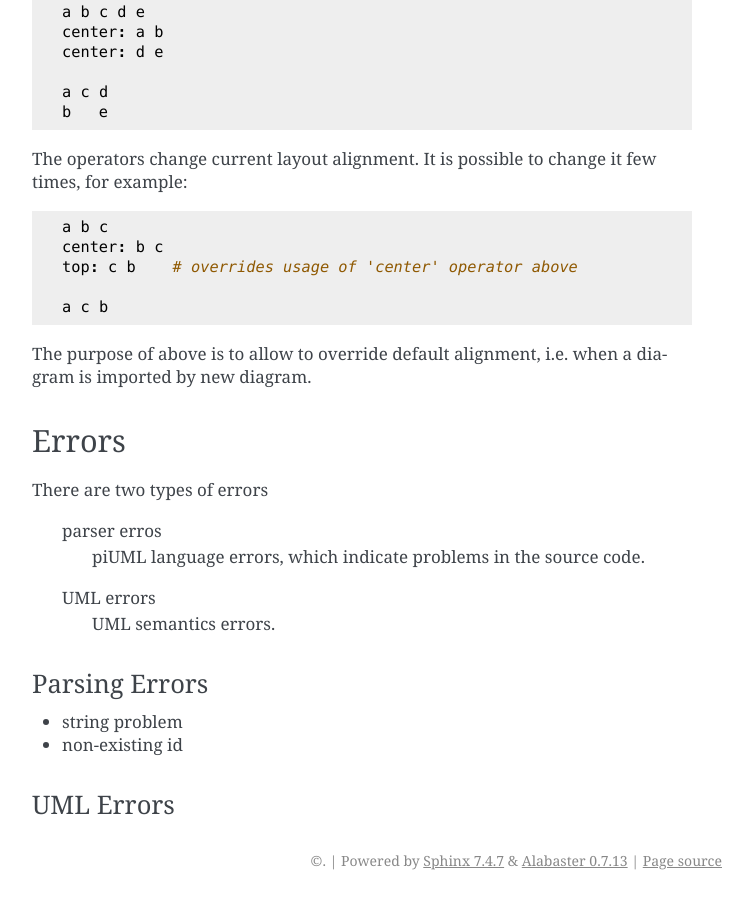
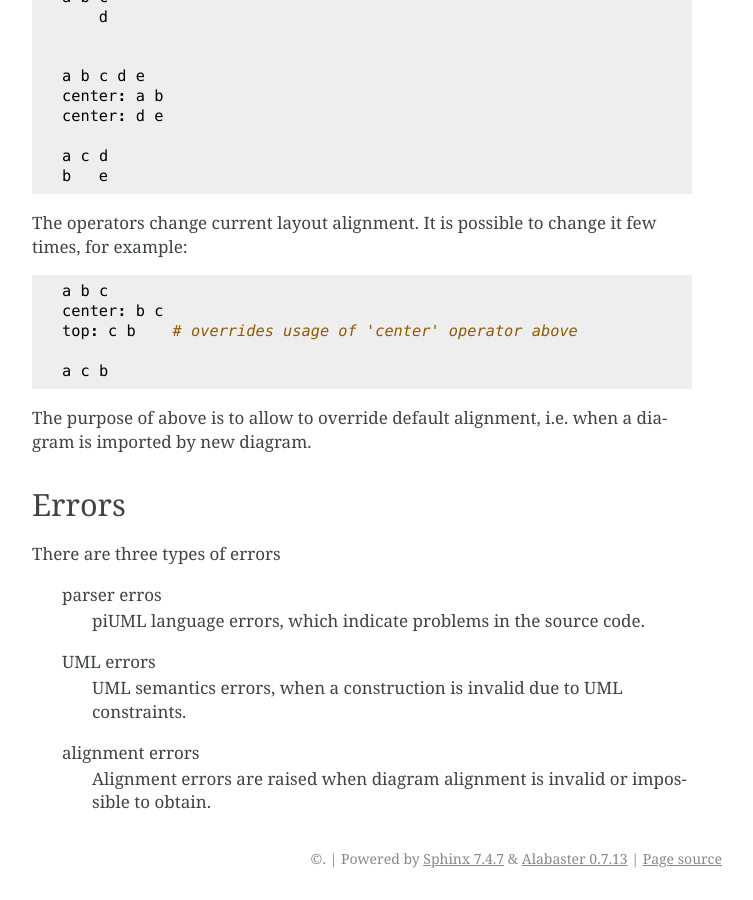
Before and after one commit to wrobell/piuml, a Sphinx documentation site: the page built from doc/user/ref.rst, in a window 1280 px wide and 900 px high, scrolled down 2030 px. Shown: the whole window, without its empty margins (388-1141 px from the left). Built offline with Sphinx 7.4.7, drawn with Linux system fonts in a browser that asks for light colours; pages that are not in the unit, such as notebooks, are missing from menus; some of the changed text lies outside the part shown.

Commit message:
- cleanup docs, so "docs notes" are commented up - piuml errors description improvements

```diff
--- a/doc/hacking/motiv.rst
+++ b/doc/hacking/motiv.rst
@@ -1,5 +1,6 @@
 Motivation
 ==========
 
-- describe model in written communication
-- SketchUML
+.. - describe model in written communication
+
+.. vim: sw=4:et:ai
--- a/doc/user/ref.rst
+++ b/doc/user/ref.rst
@@ -5,8 +5,9 @@
 -----------
 The indentifiers
 
-- must exist when references (i.e. by edges or alignment)
-- cannot be duplicated
+- are unique, i.e. two elements like class and interface cannot have the
+  same id
+- must exist when referenced, i.e. by relationships or alignment
 
 UML Elements
 ------------
@@ -48,8 +49,8 @@
 
 Dependency
 ~~~~~~~~~~
-- <<urime>>
-- o) (o
+.. - <<urime>>
+.. - o) (o
 
 Extension
 ~~~~~~~~~
@@ -60,14 +61,16 @@
 Layout
 ------
 Horizontal alignment operators
-    top
-    center
-    bottom
+
+- top
+- center
+- bottom
 
 Vertical alignment operators
-    left
-    middle
-    right
+
+- left
+- middle
+- right
 
 Default layout alignment is middle.
 
@@ -109,17 +112,23 @@
 
 Errors
 ------
-There are two types of errors
+There are three types of errors
 
     parser erros
         piUML language errors, which indicate problems in the source code.
     UML errors
-        UML semantics errors.
+        UML semantics errors, when a construction is invalid due to UML
+        constraints.
+    alignment errors
+        Alignment errors are raised when diagram alignment is invalid or
+        impossible to obtain.
 
-Parsing Errors
-~~~~~~~~~~~~~~
-- string problem
-- non-existing id
+..  Parsing Errors
+..  ~~~~~~~~~~~~~~
+..  - string problem
+..  - non-existing id
 
-UML Errors
-~~~~~~~~~~
+.. UML Errors
+.. ~~~~~~~~~~
+
+.. vim: sw=4:et:ai
```
